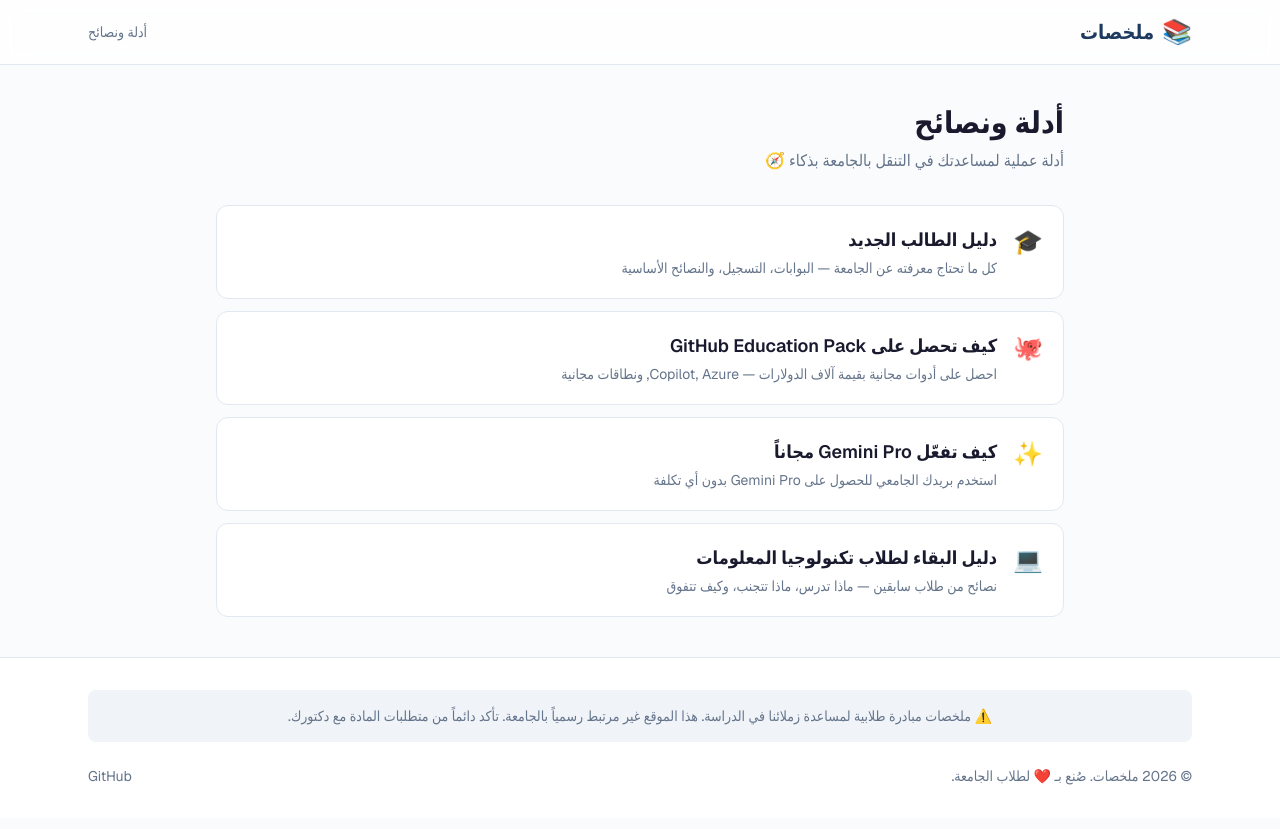
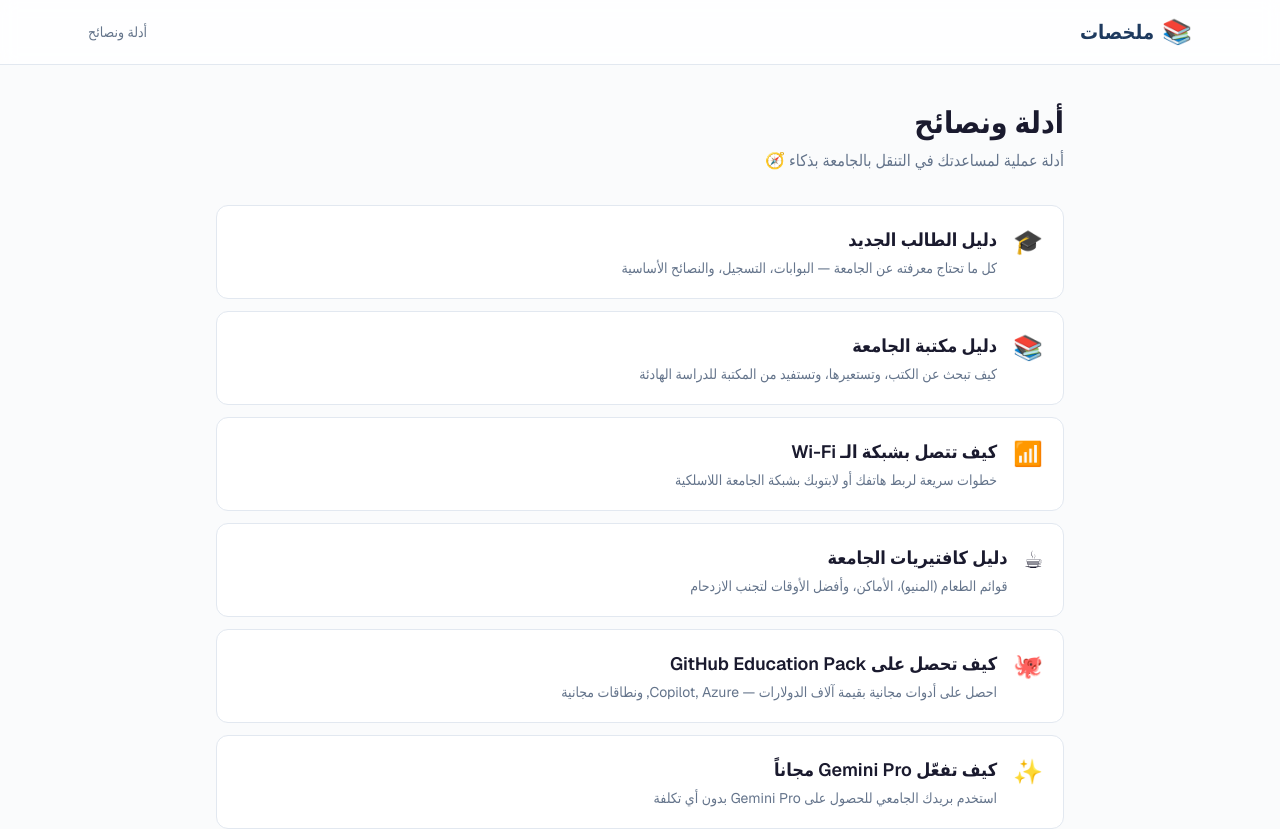
Before and after one commit to mohammadamour/university-resource-hub, a Next.js app: page /guides in a window 1280 px wide. Shown: the top 829 px of the page. Built offline with nearby package versions, Linux system fonts and the light colour scheme; no server answers.

Commit message:
made some changes to the readme file and some other planning for future development

```diff
--- a/src/app/guides/[slug]/page.tsx
+++ b/src/app/guides/[slug]/page.tsx
@@ -38,6 +38,54 @@ const GUIDE_CONTENT: Record<string, GuideContent> = {
         heading: "نصائح للتسجيل",
         content:
           "سيتم إضافة نصائح عملية حول كيفية اختيار المواد وتنظيم جدولك الدراسي.",
+      },
+    ],
+  },
+  "library-guide": {
+    title: "دليل مكتبة الجامعة",
+    emoji: "📚",
+    sections: [
+      {
+        heading: "الكنز المخفي",
+        content:
+          "المكتبة ليست فقط مكاناً للكتب، بل هي أفضل مكان للهروب من الإزعاج والدراسة بتركيز قبل الامتحانات. الكثير من الطلاب لا يكتشفونها إلا متأخراً.",
+      },
+      {
+        heading: "كيف تستعير الكتب؟",
+        content:
+          "تحتاج فقط إلى هويتك الجامعية (البطاقة). يمكنك استعارة الكتب لمدة محددة وتجديدها إذا لم يطلبها شخص آخر. يمكنك أيضاً البحث عن الكتب في فهرس المكتبة الإلكتروني لتوفير الوقت.",
+      },
+    ],
+  },
+  "campus-wifi": {
+    title: "كيف تتصل بشبكة الـ Wi-Fi",
+    emoji: "📶",
+    sections: [
+      {
+        heading: "الشبكة الجامعية",
+        content:
+          "لا تستهلك حزم البيانات (4G) الخاصة بك وأنت في الحرم الجامعي! الجامعة توفر شبكة لاسلكية لجميع الطلاب.",
+      },
+      {
+        heading: "طريقة الاتصال",
+        content:
+          "عادةً ما تكون الشبكة باسم الجامعة. عند الاتصال، سيتم تحويلك إلى صفحة تسجيل دخول (Portal). استخدم رقمك الجامعي كاسم مستخدم، وكلمة المرور الخاصة بك (نفسها المستخدمة في بوابة الطالب).",
+      },
+    ],
+  },
+  "campus-cafes": {
+    title: "دليل كافتيريات الجامعة",
+    emoji: "☕",
+    sections: [
+      {
+        heading: "أين تأكل؟",
+        content:
+          "هناك عدة كافتيريات وأكشاك موزعة في الجامعة. بعضها مزدحم دائماً، وبعضها هادئ ومناسب للجلوس بين المحاضرات.",
+      },
+      {
+        heading: "قوائم الطعام (المنيو)",
+        content:
+          "سيتم تحديث هذا القسم قريباً بصور لقوائم الطعام وأسعارها (تم التقاطها بإذن من أصحابها) حتى تتمكن من اتخاذ قرارك قبل الوقوف في الطابور الطويل!",
       },
     ],
   },
--- a/src/app/guides/page.tsx
+++ b/src/app/guides/page.tsx
@@ -29,6 +29,27 @@ const GUIDES: Guide[] = [
     description:
       "كل ما تحتاج معرفته عن الجامعة — البوابات، التسجيل، والنصائح الأساسية",
     emoji: "🎓",
+  },
+  {
+    slug: "library-guide",
+    title: "دليل مكتبة الجامعة",
+    description:
+      "كيف تبحث عن الكتب، وتستعيرها، وتستفيد من المكتبة للدراسة الهادئة",
+    emoji: "📚",
+  },
+  {
+    slug: "campus-wifi",
+    title: "كيف تتصل بشبكة الـ Wi-Fi",
+    description:
+      "خطوات سريعة لربط هاتفك أو لابتوبك بشبكة الجامعة اللاسلكية",
+    emoji: "📶",
+  },
+  {
+    slug: "campus-cafes",
+    title: "دليل كافتيريات الجامعة",
+    description:
+      "قوائم الطعام (المنيو)، الأماكن، وأفضل الأوقات لتجنب الازدحام",
+    emoji: "☕",
   },
   {
     slug: "github-education",
```
Also changed, not shown: 2 other files (tests, documents, lock files or other folders).
